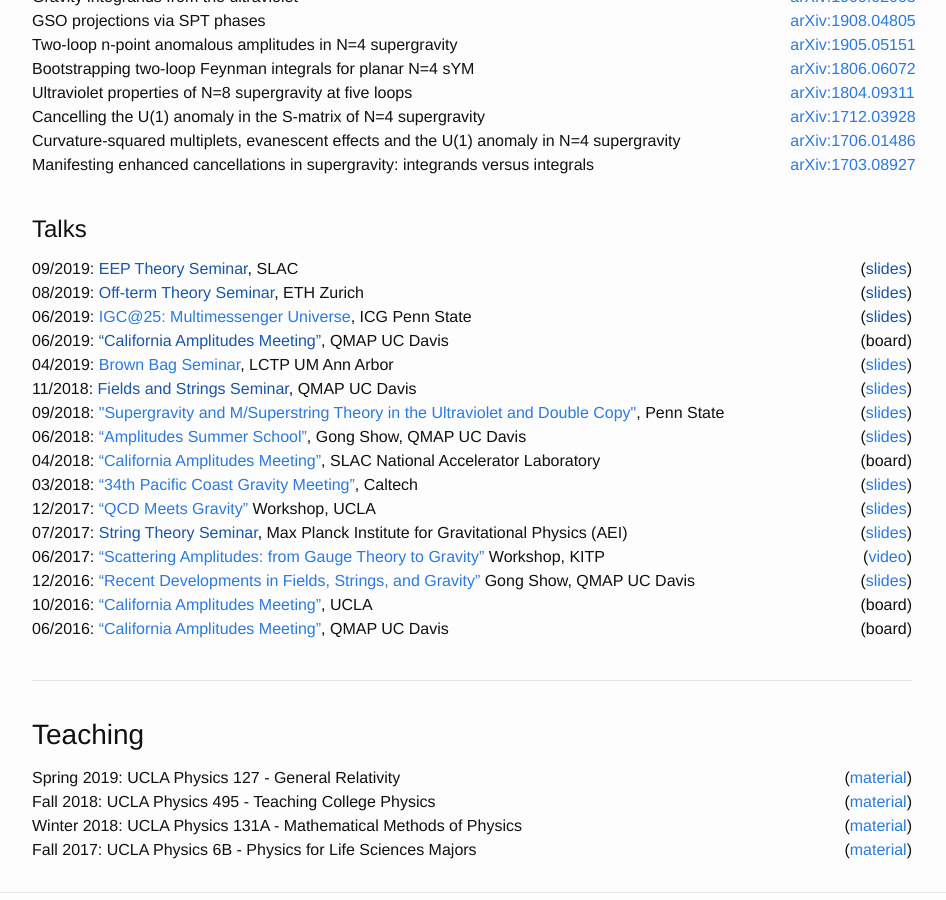
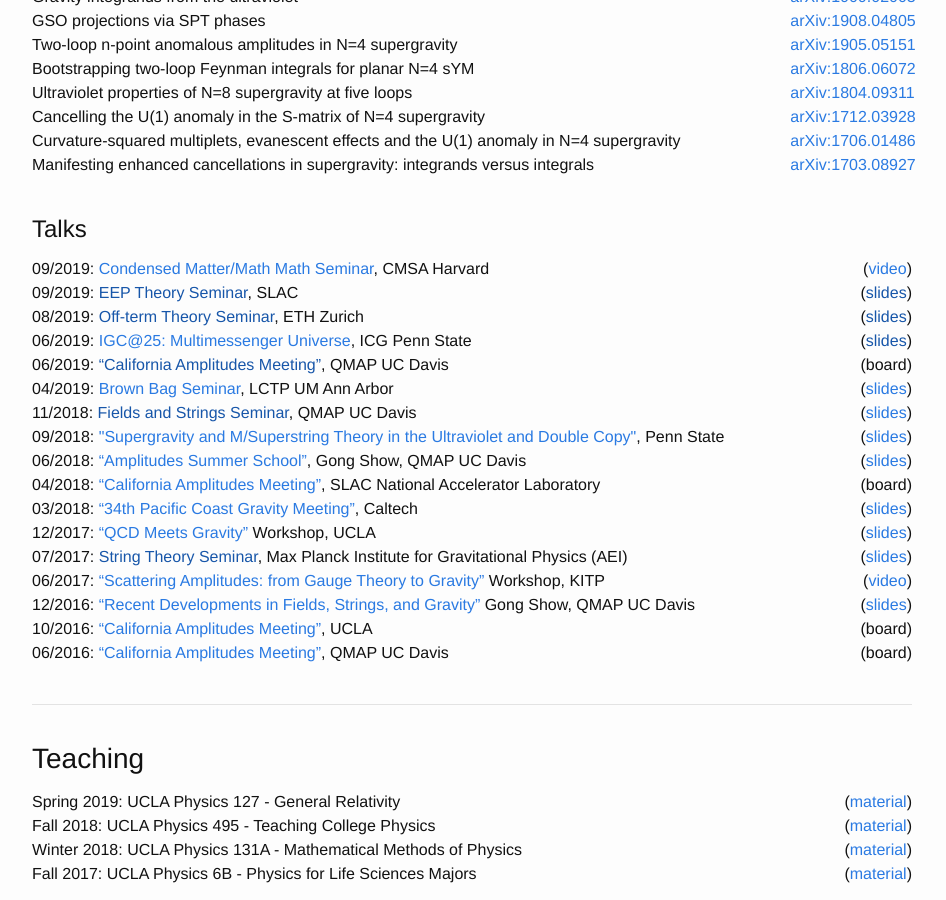
Before and after one commit to julioparra/julioparra.github.io, a Jekyll site: the page built from index.md, in a window 1280 px wide and 900 px high, scrolled down 519 px. Shown: the whole window, without its empty margins (168-1114 px from the left). Built offline with Jekyll 4.4.1, drawn with Linux system fonts in a browser that asks for light colours; nearby versions of some CDN libraries.

Commit message:
Added latest talk

```diff
--- a/index.md
+++ b/index.md
@@ -77,6 +77,10 @@ Office: PAB 4-737 <br>
 
 #### Talks ####
 
+<div class="row">
+    <div class="col-10"> 09/2019: <a href="https://cmsa.fas.harvard.edu/quantum-matter-seminar/">Condensed Matter/Math Math Seminar</a>, CMSA Harvard <br> </div>
+    <div class="col-2" style="text-align:right"> (<a href="https://youtu.be/HnoFDRJhYbE">video</a>)  </div>
+</div>
 <div class="row">
     <div class="col-10"> 09/2019: <a href="">EEP Theory Seminar</a>, SLAC  <br> </div>
     <div class="col-2" style="text-align:right"> (<a href="">slides</a>)  </div>
```
